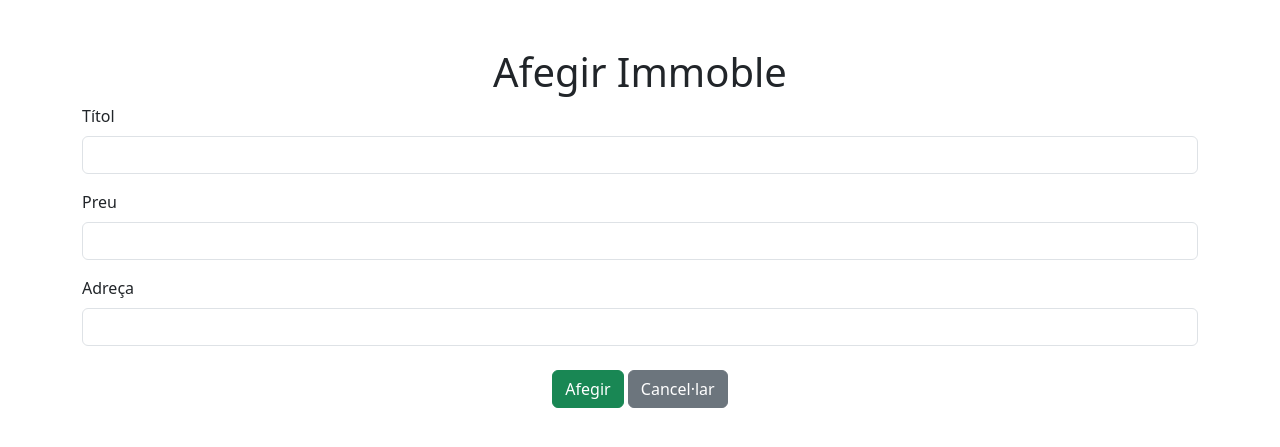
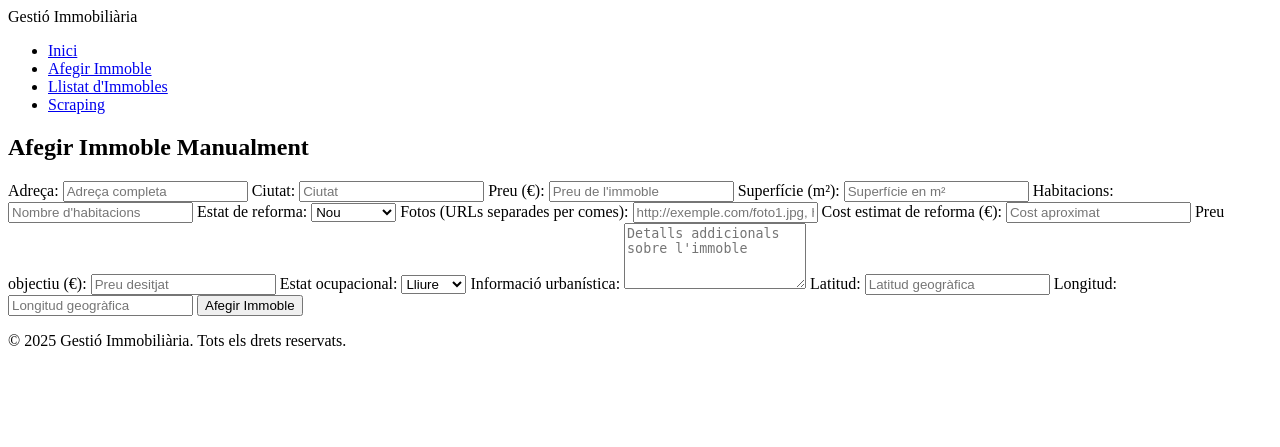
Before and after one commit to dsubira/BravaHaus, a Flask app: template templates/afegir_immoble.html in a window 1280 px wide. Shown: the top 447 px of the page. Run offline with Flask 3, Linux system fonts and the light colour scheme; the template is opened without the code that fills it, so the values that code supplies are empty.

Commit message:
Update afegir_immoble.html

```diff
--- a/templates/afegir_immoble.html
+++ b/templates/afegir_immoble.html
@@ -1,32 +1,83 @@
 <!DOCTYPE html>
-<html lang="en">
+<html lang="ca">
 <head>
     <meta charset="UTF-8">
     <meta name="viewport" content="width=device-width, initial-scale=1.0">
     <title>Afegir Immoble</title>
-    <link rel="stylesheet" href="https://cdn.jsdelivr.net/npm/bootstrap@5.3.0-alpha1/dist/css/bootstrap.min.css">
+    <link rel="stylesheet" href="/static/styles.css">
+    <link rel="stylesheet" href="https://cdnjs.cloudflare.com/ajax/libs/font-awesome/6.0.0/css/all.min.css">
 </head>
 <body>
-    <div class="container mt-5">
-        <h1 class="text-center">Afegir Immoble</h1>
-        <form method="POST" action="/afegir">
-            <div class="mb-3">
-                <label for="titol" class="form-label">Títol</label>
-                <input type="text" class="form-control" id="titol" name="titol" required>
-            </div>
-            <div class="mb-3">
-                <label for="preu" class="form-label">Preu</label>
-                <input type="number" class="form-control" id="preu" name="preu" required>
-            </div>
-            <div class="mb-3">
-                <label for="adreca" class="form-label">Adreça</label>
-                <input type="text" class="form-control" id="adreca" name="adreca" required>
-            </div>
-            <div class="text-center mt-4">
-                <button type="submit" class="btn btn-success">Afegir</button>
-                <a href="/" class="btn btn-secondary">Cancel·lar</a>
-            </div>
-        </form>
-    </div>
+    <header>
+        <nav>
+            <div class="logo">Gestió Immobiliària</div>
+            <ul class="menu">
+                <li><a href="/">Inici</a></li>
+                <li><a href="/afegir">Afegir Immoble</a></li>
+                <li><a href="/llistat">Llistat d'Immobles</a></li>
+                <li><a href="/scraping">Scraping</a></li>
+            </ul>
+        </nav>
+    </header>
+
+    <main>
+        <section class="form-section">
+            <h1>Afegir Immoble Manualment</h1>
+            <form id="formulari-immoble" action="/api/immobles" method="POST">
+                <label for="adreca">Adreça:</label>
+                <input type="text" id="adreca" name="adreca" placeholder="Adreça completa" required>
+
+                <label for="ciutat">Ciutat:</label>
+                <input type="text" id="ciutat" name="ciutat" placeholder="Ciutat" required>
+
+                <label for="preu">Preu (€):</label>
+                <input type="number" id="preu" name="preu" placeholder="Preu de l'immoble" required step="0.01">
+
+                <label for="superficie">Superfície (m²):</label>
+                <input type="number" id="superficie" name="superficie" placeholder="Superfície en m²" required step="0.01">
+
+                <label for="habitacions">Habitacions:</label>
+                <input type="number" id="habitacions" name="habitacions" placeholder="Nombre d'habitacions" required>
+
+                <label for="estat_reforma">Estat de reforma:</label>
+                <select id="estat_reforma" name="estat_reforma">
+                    <option value="Nou">Nou</option>
+                    <option value="Reformat">Reformat</option>
+                    <option value="A reformar">A reformar</option>
+                </select>
+
+                <label for="fotos">Fotos (URLs separades per comes):</label>
+                <input type="text" id="fotos" name="fotos" placeholder="http://exemple.com/foto1.jpg, http://exemple.com/foto2.jpg">
+
+                <label for="cost_reforma_estim">Cost estimat de reforma (€):</label>
+                <input type="number" id="cost_reforma_estim" name="cost_reforma_estim" placeholder="Cost aproximat" step="0.01">
+
+                <label for="preu_objectiu">Preu objectiu (€):</label>
+                <input type="number" id="preu_objectiu" name="preu_objectiu" placeholder="Preu desitjat" step="0.01">
+
+                <label for="estat_ocupacional">Estat ocupacional:</label>
+                <select id="estat_ocupacional" name="estat_ocupacional">
+                    <option value="Lliure">Lliure</option>
+                    <option value="Ocupat">Ocupat</option>
+                    <option value="Llogat">Llogat</option>
+                </select>
+
+                <label for="informacio_urbanistica">Informació urbanística:</label>
+                <textarea id="informacio_urbanistica" name="informacio_urbanistica" rows="4" placeholder="Detalls addicionals sobre l'immoble"></textarea>
+
+                <label for="latitud">Latitud:</label>
+                <input type="text" id="latitud" name="latitud" placeholder="Latitud geogràfica">
+
+                <label for="longitud">Longitud:</label>
+                <input type="text" id="longitud" name="longitud" placeholder="Longitud geogràfica">
+
+                <button type="submit" class="btn">Afegir Immoble</button>
+            </form>
+        </section>
+    </main>
+
+    <footer>
+        <p>&copy; 2025 Gestió Immobiliària. Tots els drets reservats.</p>
+    </footer>
 </body>
 </html>
```
